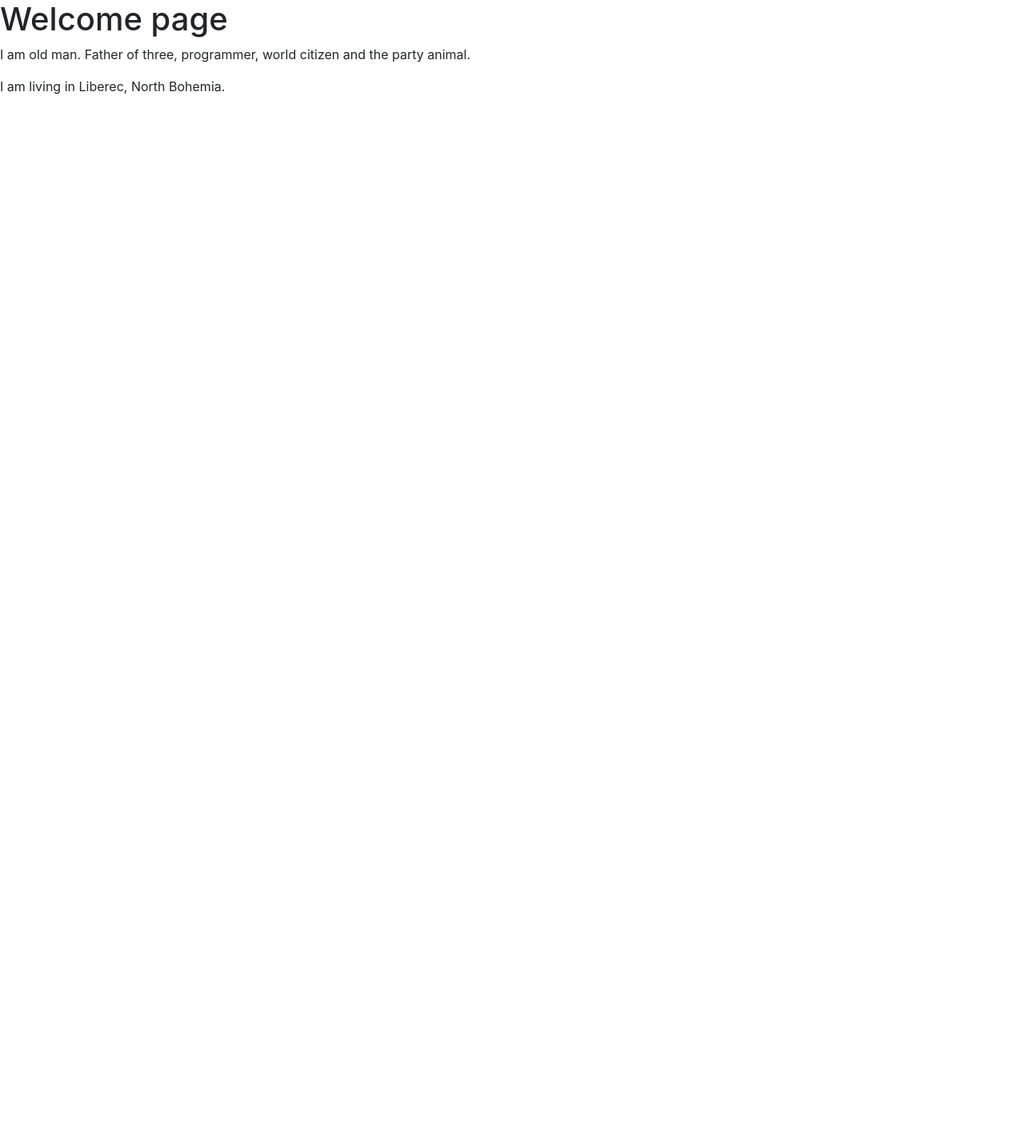
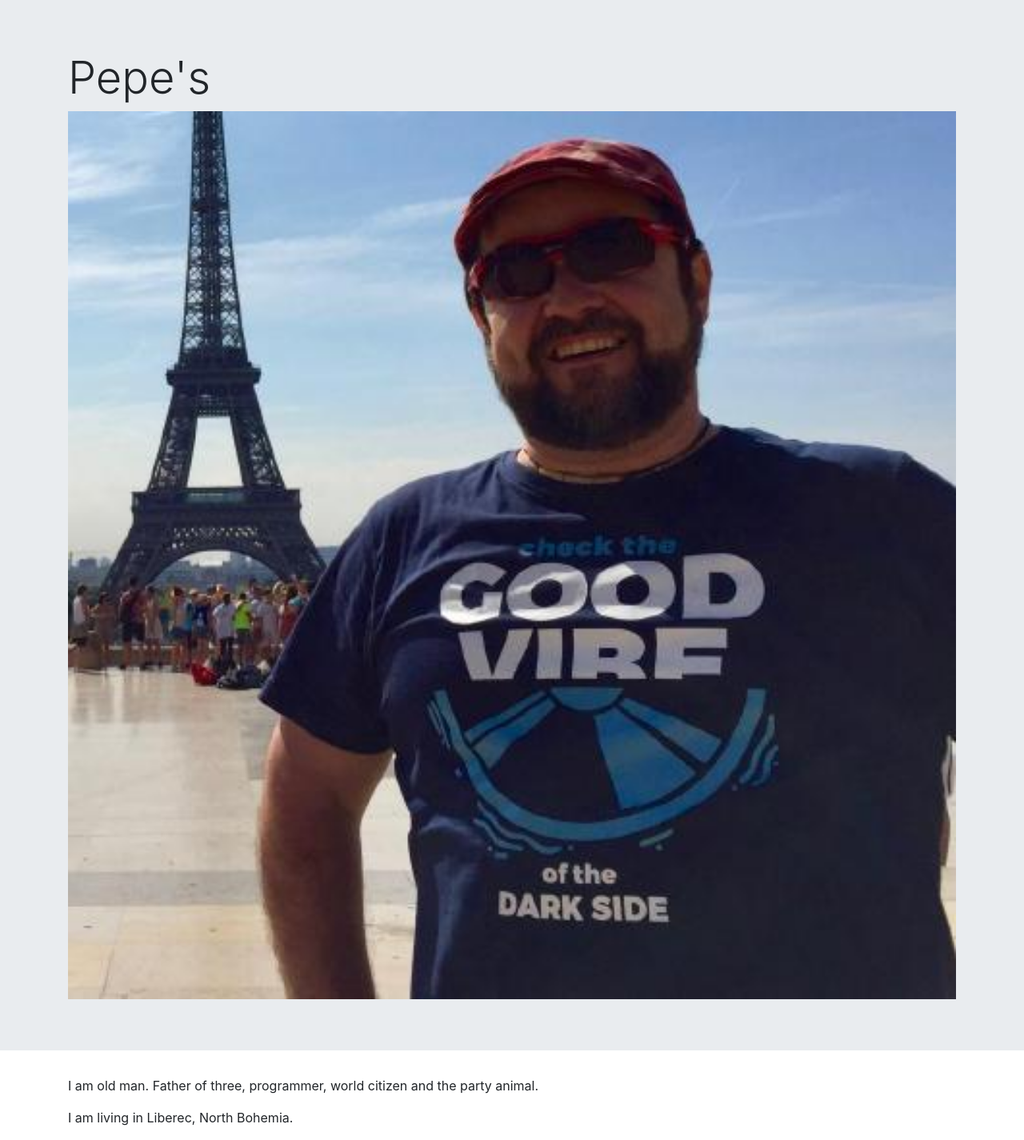
Before and after one commit to pepe/our-awesome-portfolio, a plain HTML site: page pepe.html in a window 1280 px wide. Shown: the whole page at 80% size. Before the commit the page ends 800 px from the top, so only its background shows below. Drawn offline with nearby package versions, Linux system fonts and the light colour scheme.

Commit message:
Add main.css to other htmls

```diff
--- a/pepe.html
+++ b/pepe.html
@@ -10,7 +10,7 @@
   <link rel="manifest" href="site.webmanifest">
   <link rel="apple-touch-icon" href="icon.png">
   <!-- Place favicon.ico in the root directory -->
-
+  <link rel="stylesheet" href="css/main.css">
   <link rel="stylesheet" href="https://maxcdn.bootstrapcdn.com/bootstrap/4.0.0/css/bootstrap.min.css" integrity="sha384-Gn5384xqQ1aoWXA+058RXPxPg6fy4IWvTNh0E263XmFcJlSAwiGgFAW/dAiS6JXm" crossorigin="anonymous">
   <meta name="theme-color" content="#fafafa">
 </head>
@@ -21,17 +21,20 @@
   <![endif]-->
 
   <!-- Add your site or application content here -->
-  <h1>Welcome page</h1>
+  <div class="jumbotron  jumbotron-fluid">
+    <div class="container">
+      <h1 class="display-4">Pepe's</h1>
+      <img src="3204.jpg" alt="Hero image">
+    </div>
+  </div>
 
-  <p>
-    I am old man. Father of three, programmer, world citizen and the party animal.
-  </p>
+  <div class="container">
+    <p>
+      I am old man. Father of three, programmer, world citizen and the party animal.
+    </p>
 
-  <p>I am living in Liberec, North Bohemia.</p>
-
-
-
-
+    <p>I am living in Liberec, North Bohemia.</p>
+  </div>
 
   <script src="https://code.jquery.com/jquery-3.2.1.slim.min.js" integrity="sha384-KJ3o2DKtIkvYIK3UENzmM7KCkRr/rE9/Qpg6aAZGJwFDMVNA/GpGFF93hXpG5KkN" crossorigin="anonymous"></script>
   <script src="https://cdnjs.cloudflare.com/ajax/libs/popper.js/1.12.9/umd/popper.min.js" integrity="sha384-ApNbgh9B+Y1QKtv3Rn7W3mgPxhU9K/ScQsAP7hUibX39j7fakFPskvXusvfa0b4Q" crossorigin="anonymous"></script>
```
Also changed, not shown: elene.html (+1 -1 lines), simran.html (+1 -1 lines).
